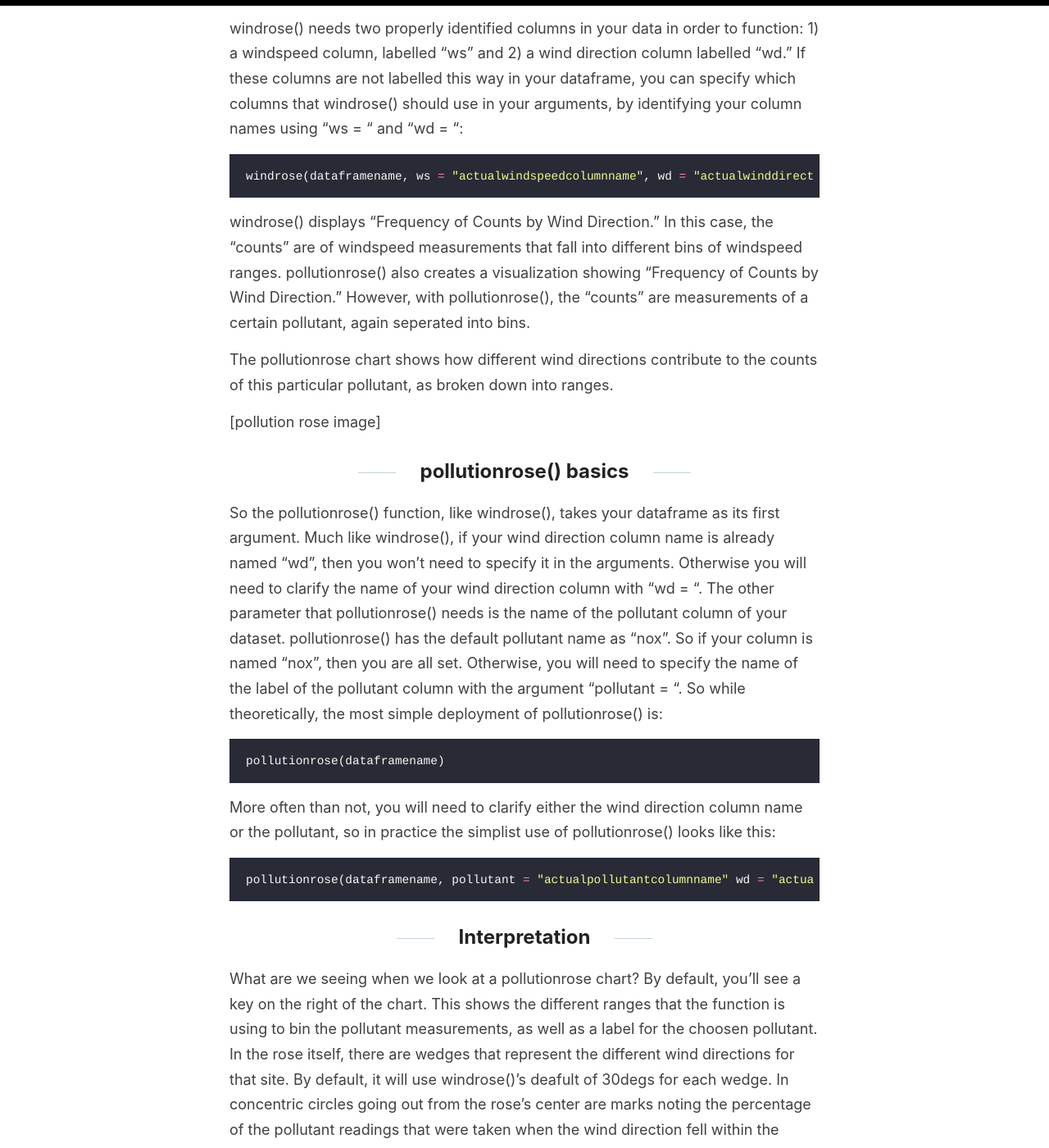
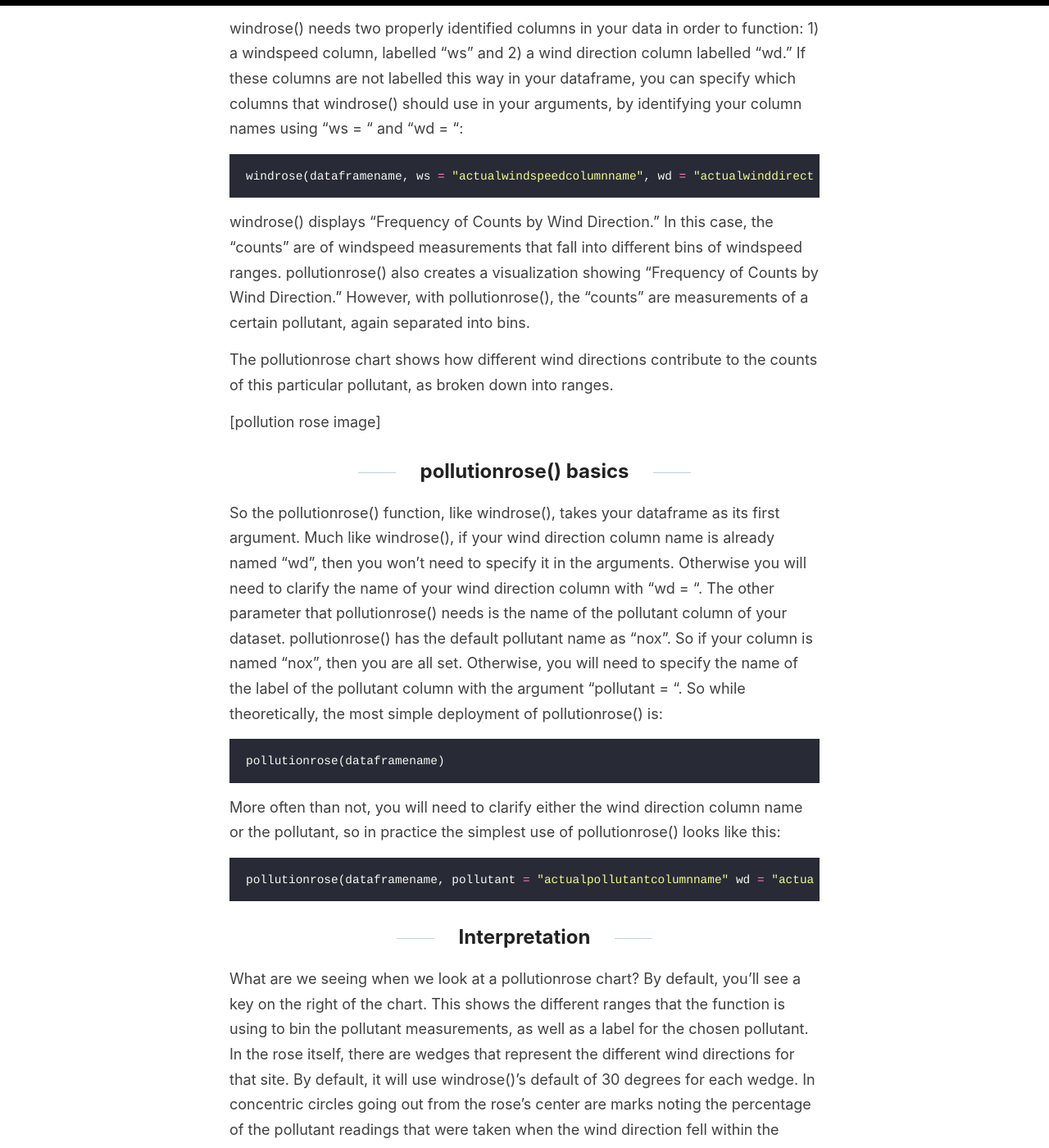
Before and after one commit to oroconnor/reverie, a Jekyll site: the page built from _posts/2020-12-29-pollutionrose.md, in a window 1280 px wide and 1400 px high, scrolled down 1062 px. Shown: the whole window at 82% size. Built offline with Jekyll 4.4.1, drawn with Linux system fonts in a browser that asks for light colours; some of the changed text lies outside the part shown.

Commit message:
Update 2020-12-29-pollutionrose.md
Spelling errors

````diff
--- a/_posts/2020-12-29-pollutionrose.md
+++ b/_posts/2020-12-29-pollutionrose.md
@@ -28,7 +28,7 @@ windrose() needs two properly identified columns in your data in order to functi
 windrose(dataframename, ws = "actualwindspeedcolumnname", wd = "actualwinddirectioncolumnname")
 ```
 
-windrose() displays "Frequency of Counts by Wind Direction." In this case, the "counts" are of windspeed measurements that fall into different bins of windspeed ranges. pollutionrose() also creates a visualization showing "Frequency of Counts by Wind Direction." However, with pollutionrose(), the "counts" are measurements of a certain pollutant, again seperated into bins.
+windrose() displays "Frequency of Counts by Wind Direction." In this case, the "counts" are of windspeed measurements that fall into different bins of windspeed ranges. pollutionrose() also creates a visualization showing "Frequency of Counts by Wind Direction." However, with pollutionrose(), the "counts" are measurements of a certain pollutant, again separated into bins.
 
 The pollutionrose chart shows how different wind directions contribute to the counts of this particular pollutant, as broken down into ranges.
 
@@ -42,7 +42,7 @@ The other parameter that pollutionrose() needs is the name of the pollutant colu
 ```r
 pollutionrose(dataframename)
 ```
-More often than not, you will need to clarify either the wind direction column name or the pollutant, so in practice the simplist use of pollutionrose() looks like this:
+More often than not, you will need to clarify either the wind direction column name or the pollutant, so in practice the simplest use of pollutionrose() looks like this:
 
 ```r
 pollutionrose(dataframename, pollutant = "actualpollutantcolumnname" wd = "actualwinddirectioncolumnname")
@@ -50,8 +50,8 @@ pollutionrose(dataframename, pollutant = "actualpollutantcolumnname" wd = "actua
 
 ## Interpretation
 
-What are we seeing when we look at a pollutionrose chart? By default, you'll see a key on the right of the chart. This shows the different ranges that the function is using to bin the pollutant measurements, as well as a label for the choosen pollutant.
-In the rose itself, there are wedges that represent the different wind directions for that site. By default, it will use windrose()'s deafult of 30degs for each wedge.
+What are we seeing when we look at a pollutionrose chart? By default, you'll see a key on the right of the chart. This shows the different ranges that the function is using to bin the pollutant measurements, as well as a label for the chosen pollutant.
+In the rose itself, there are wedges that represent the different wind directions for that site. By default, it will use windrose()'s default of 30 degrees for each wedge.
 In concentric circles going out from the rose's center are marks noting the percentage of the pollutant readings that were taken when the wind direction fell within the angles of one of those wedges. To simplify things for a moment, we can change the "breaks = " parameter to not break the pollutant readings into different bins. This shows us the pollution rose which is essentially just a windrose with no windspeed information. It only shows the percentage of the time for the dataframe where there was a reading for this pollutant and the wind was coming from the direction of that specific wedge. But because we have lumped all the pollutant readings into one bin, it tells us no more details about how different wind directions were contributing to pollutant levels.
 If you add up the percentages of all the wedges, you get 100%.
 
````
Also changed, not shown: other parts of _posts/2020-12-29-pollutionrose.md (+3 -3 lines).
